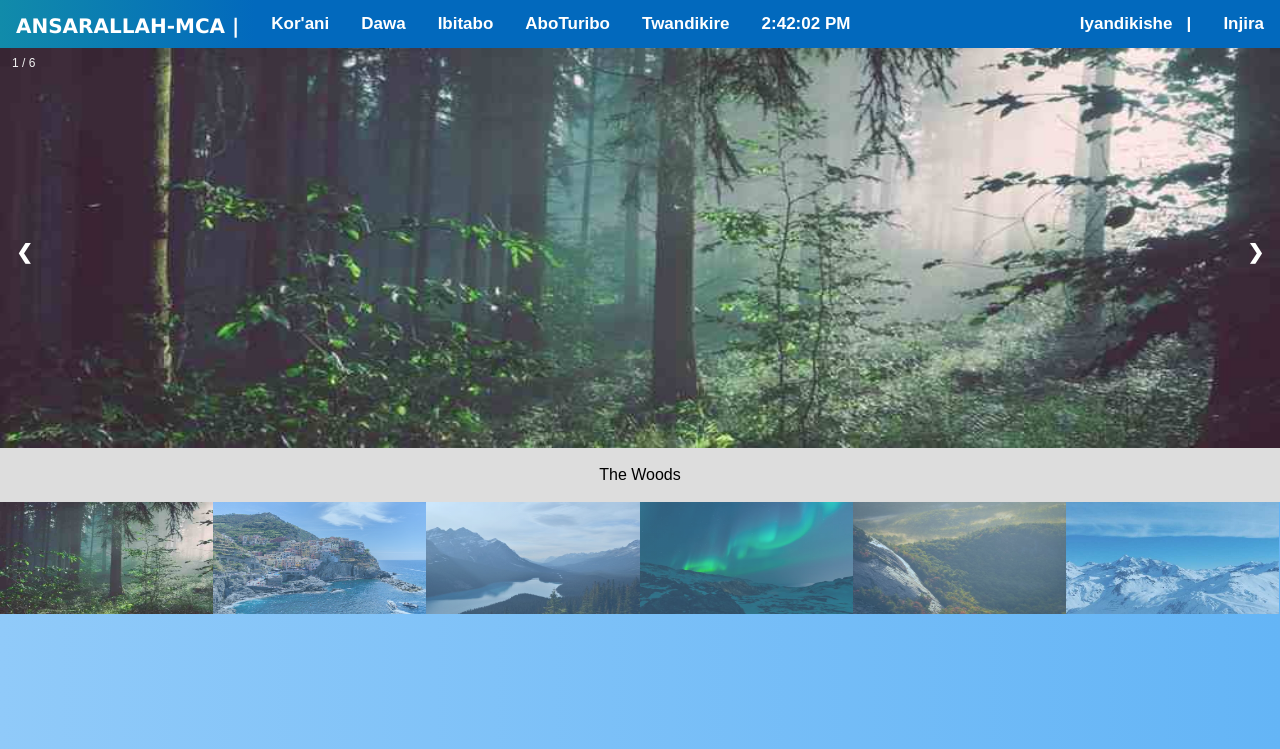
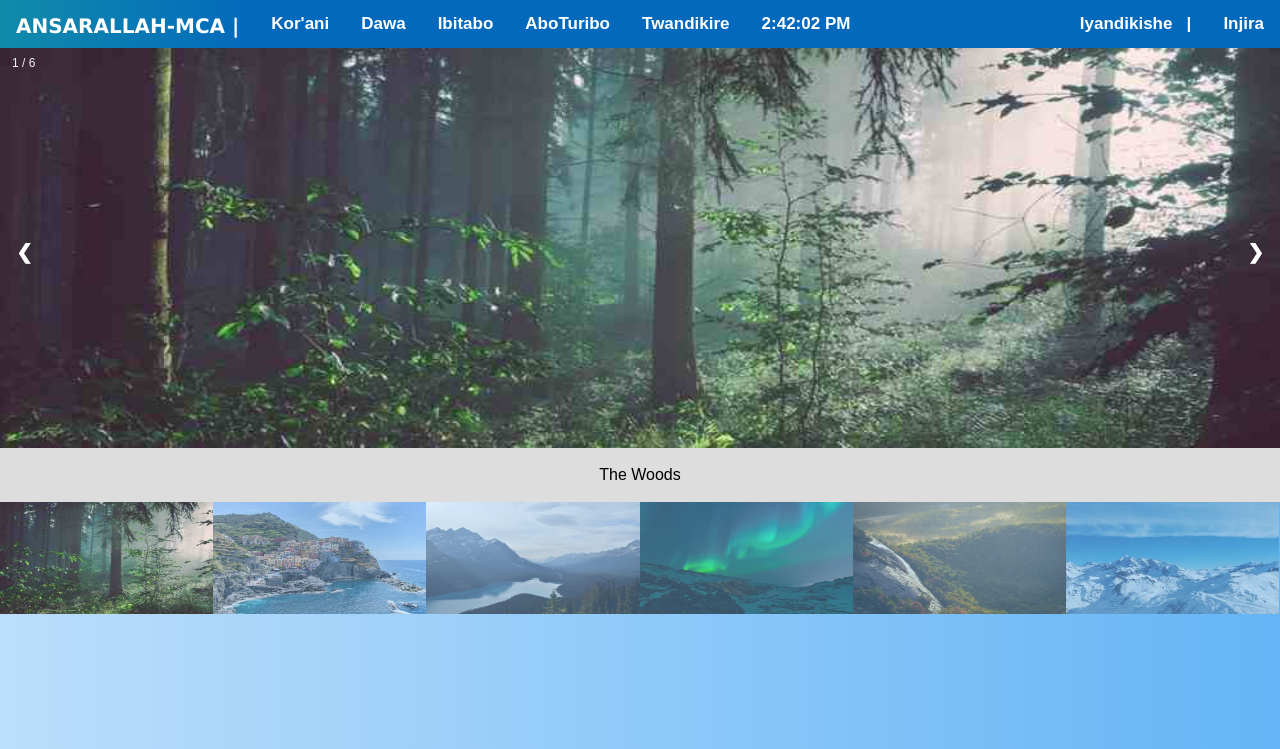
Before and after one commit to ZainDusabe/ansar, a plain HTML site: page index.html in a window 1280 px wide. Shown: the top 749 px of the page. Drawn offline with Linux system fonts and the light colour scheme; files whose address does not match are found by name.

Commit message:
Update index.html

```diff
--- a/index.html
+++ b/index.html
@@ -4,7 +4,7 @@
 <meta name="viewport" content="width=device-width, initial-scale=1">
 <style>
 body {
-    background-image: linear-gradient(to right,#90CAF9,#64B5F6);
+    background-image: linear-gradient(to right,#BBDEFB,#64B5F6);
   margin: 0;
   font-family: Arial, Helvetica, sans-serif;
   overflow: visible;
```
